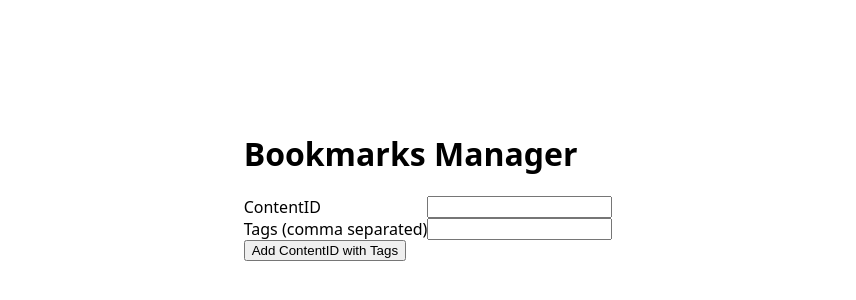
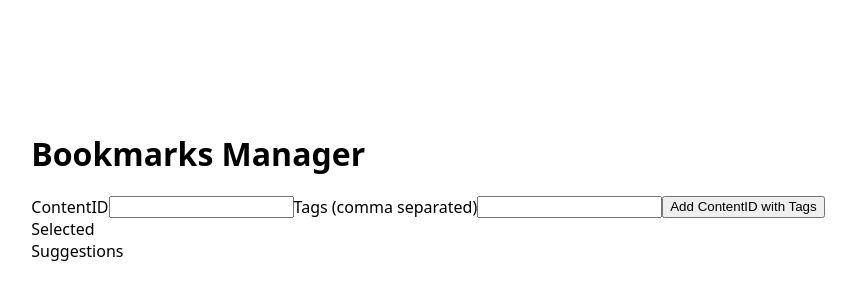
Before and after one commit to onstash/bookmarks-manager, a React (Vite) app: page / in a window 1280 px wide. Shown: the part 214-514 px from the top of the page, without its empty margins (212-1068 px from the left). Built offline with nearby package versions, Linux system fonts and the light colour scheme.

Commit message:
fix: UI layout

```diff
--- a/src/App.css
+++ b/src/App.css
@@ -19,8 +19,12 @@ html {
   flex-direction: column;
 }
 
-.justifyContentBetween {
+.justify-content-between {
   justify-content: space-between;
+}
+
+.align-items-center {
+  align-items: center;
 }
 
 .gap-4 {
@@ -43,6 +47,14 @@ html {
   padding: 8px;
 }
 
+.border-2 {
+  border-width: 2px;
+}
+
+.border-color-grey-1 {
+  border-color: #CBCBCB;
+}
+
 .border-radius-8 {
   border-radius: 8px;
 }
--- a/src/App.tsx
+++ b/src/App.tsx
@@ -21,7 +21,7 @@ export function App() {
     setContentTagsAutoSuggestions([]);
   }
   const contentTagsOnChangeHandler = (event: ChangeEvent<HTMLInputElement>) => {
-    setContentTagsAutoSuggestions(() => []);
+    resetContentTagsAutoSuggestions();
     const newValue = event.target.value;
     let tag: string = newValue.trim();
     if (newValue.includes(",")) {
@@ -142,12 +142,10 @@ export function App() {
     <>
       <h1>Bookmarks Manager</h1>
       {/* <p>Edit <code>src/App.tsx</code> to get started!</p> */}
-      <section className="flex column justifyContentBetween gap-8">
-        <section className="flex row justifyContentBetween gap-8">
+      <section className="flex column justify-content-between gap-8">
+        <section className="flex row justify-content-between gap-8">
           <label htmlFor="contentID">ContentID</label>
           <input type="text" id="contentID" ref={contentIDRef} />
-        </section>
-        <section className="flex row justifyContentBetween gap-8">
           <label htmlFor="tags">Tags (comma separated)</label>
           <input
             type="text"
@@ -155,14 +153,19 @@ export function App() {
             ref={contentTagsStringRef}
             onChange={contentTagsOnChangeHandler}
           />
-          <section className="flex row justifyContentBetween gap-4">
+          <button disabled={isButtonDisabled} onClick={buttonOnClickHandler}>
+            Add ContentID with Tags
+          </button>
+        </section>
+        <section className="flex row align-items-center gap-8">
+          <label htmlFor="suggestionsSelected">Selected</label>
           {selectedContentTags.size ? (
-              <section className="flex column gap-8">
+            <section className="flex row align-items-center gap-8">
               {[...selectedContentTags].map((suggestion) => {
                 return (
                   <div
                     key={suggestion}
-                      className="bg-green-1 spacing-8 border-radius-8 cursor-pointer"
+                    className="bg-green-1 spacing-8 border-2 border-color-grey-1 border-radius-8 cursor-pointer"
                     onClick={() => {
                       if (confirm("Are you sure you want to remove it?")) {
                         setSelectedContentTags((prev) => {
@@ -180,19 +183,16 @@ export function App() {
             </section>
           ) : null}
         </section>
-        </section>
 
-        <section className="flex row justifyContentBetween gap-8">
-          <button disabled={isButtonDisabled} onClick={buttonOnClickHandler}>
-            Add ContentID with Tags
-          </button>
+        <section className="flex row align-items-center gap-8">
+          <label htmlFor="suggestions">Suggestions</label>
           {contentTagsAutoSuggestions.length ? (
-            <section className="flex column gap-8">
+            <section className="flex row align-items-center gap-8">
               {contentTagsAutoSuggestions.map((suggestion) => {
                 return (
                   <div
                     key={suggestion}
-                    className="bg-grey-1 spacing-8 border-radius-8 cursor-pointer"
+                    className="bg-grey-1 spacing-8 border-2 border-color-grey-1 border-radius-8 cursor-pointer"
                     onClick={() => handleContentTagSuggestionClick(suggestion)}
                   >
                     {suggestion}
```
Lines whose indentation alone changed are shown as unchanged.
